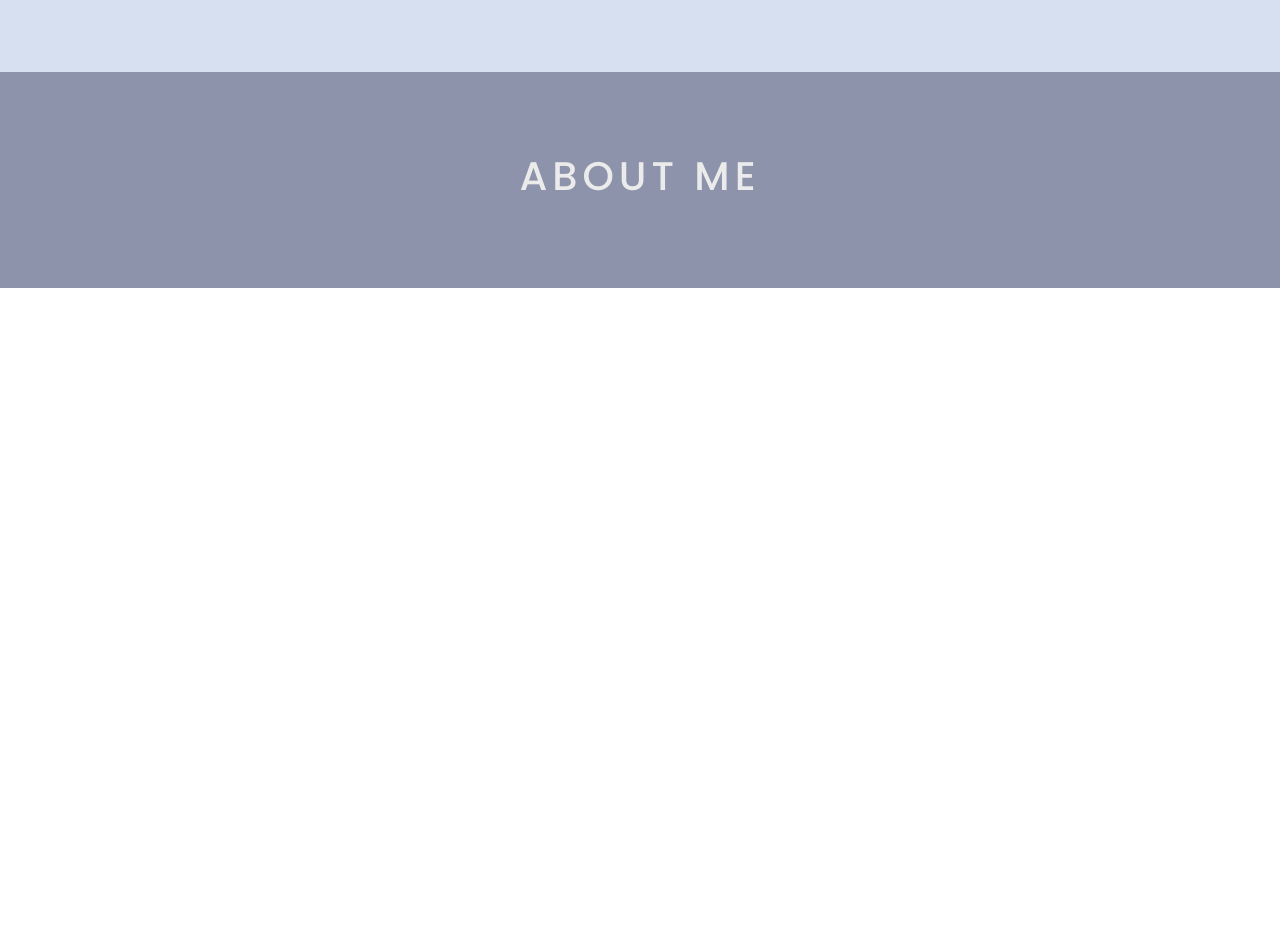
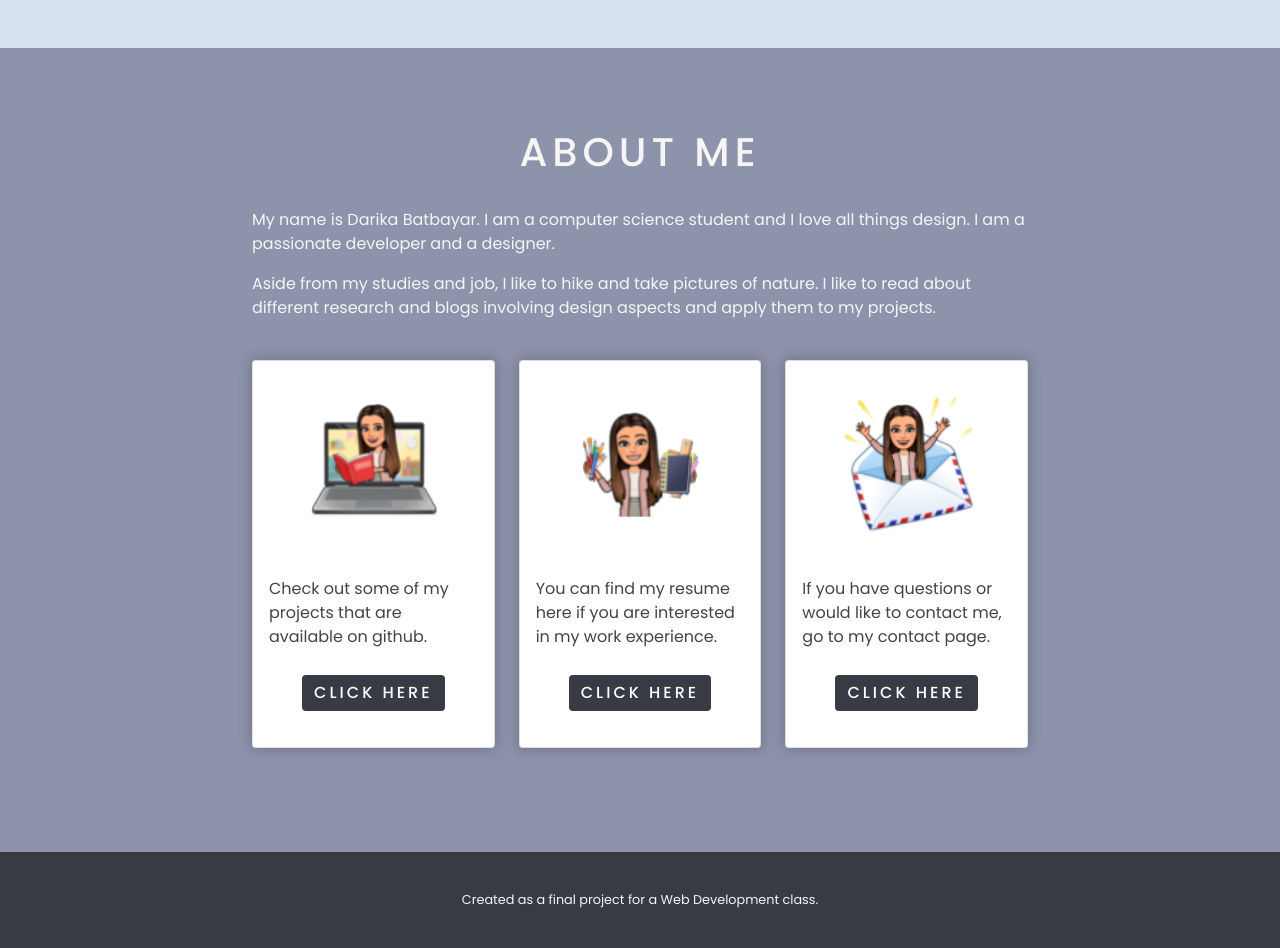
Before and after one commit to DarikaB/DarikaB.github.io, a plain HTML site: page index.html in a window 1280 px wide. Shown: the part 640-1588 px from the top of the page. Before the commit the page ends 928 px from the top, so only its background shows below. Drawn offline with nearby package versions, Linux system fonts and the light colour scheme.

Commit message:
about me section and footer

```diff
--- a/index.html
+++ b/index.html
@@ -10,7 +10,8 @@
     <script src="https://cdn.jsdelivr.net/npm/bootstrap@5.1.0/dist/js/bootstrap.bundle.min.js"
         integrity="sha384-U1DAWAznBHeqEIlVSCgzq+c9gqGAJn5c/t99JyeKa9xxaYpSvHU5awsuZVVFIhvj" crossorigin="anonymous">
     </script>
-    <link href="https://cdn.jsdelivr.net/npm/bootstrap@5.1.0/dist/css/bootstrap.min.css" rel="stylesheet" integrity="sha384-KyZXEAg3QhqLMpG8r+8fhAXLRk2vvoC2f3B09zVXn8CA5QIVfZOJ3BCsw2P0p/We" crossorigin="anonymous">
+    <link href="https://cdn.jsdelivr.net/npm/bootstrap@5.1.0/dist/css/bootstrap.min.css" rel="stylesheet"
+        integrity="sha384-KyZXEAg3QhqLMpG8r+8fhAXLRk2vvoC2f3B09zVXn8CA5QIVfZOJ3BCsw2P0p/We" crossorigin="anonymous">
     <link rel="preconnect" href="https://fonts.googleapis.com">
     <link rel="preconnect" href="https://fonts.gstatic.com" crossorigin>
     <link
@@ -25,7 +26,9 @@
 <body>
     <!-- navigation bar -->
     <nav>
-        <div class="name"><h1>Darika B</h1></div>
+        <div class="name">
+            <h1>Darika B</h1>
+        </div>
         <ul class="nav-links">
             <li>
                 <a href="index.html">Home</a>
@@ -49,18 +52,59 @@
         <img class="profile-img" src="images/circle-bitmoji.png">
         <div class="block-1-text">
             <h3><strong>Welcome to my portfolio.</strong></h3><br>
-            <p>I am a Computer Science student with many hobies and web development is one of them. Here you can learn about me and my experience. </p>
+            <p>I am a Computer Science student with many hobies and web development is one of them. Here you can learn
+                about me and my experience. </p>
             <br>
             <p><em>Don't forget to checkout my projects as well.</em></p>
         </div>
     </section>
 
     <section class="block-2">
-        <div class="block-2-text">
+        <div class="block-2-text container">
             <h1>About Me</h1>
+            <br>
+            <p>My name is Darika Batbayar. I am a computer science student and I love all things design. I am a
+                passionate developer and a designer.</p>
+            <p>Aside from my studies and job, I like to hike and take pictures of nature. I like to read about different
+                research and blogs involving design aspects and apply them to my projects.</p>
+            <br>
+                <div class="row">
+                <div class="col-sm-4">
+                    <div class="card mb-4 box-shado">
+                        <img class="card-img-top" src="images/laptop-bitmoji.png">
+                        <div class="card-body">
+                            <p class="card-text">Check out some of my projects that are available on github.</p>
+                            <a href="projects.html" class="btn btn-primary">CLICK HERE</a>
+                        </div>
+                    </div>
+                </div>
+                <div class="col-sm-4">
+                    <div class="card mb-4 box-shado">
+                        <img class="card-img-top" src="images/study-bitmoji.png">
+                        <div class="card-body">
+                            <p class="card-text">You can find my resume here if you are interested in my work
+                                experience.</p>
+                            <a href="projects.html" class="btn btn-primary">CLICK HERE</a>
+                        </div>
+                    </div>
+                </div>
+                <div class="col-sm-4">
+                    <div class="card mb-4 box-shado">
+                        <img class="card-img-top" src="images/email-bitmoji.png">
+                        <div class="card-body">
+                            <p class="card-text">If you have questions or would like to contact me, go to my contact
+                                page.</p>
+                            <a href="contact-me.html" class="btn btn-primary">CLICK HERE</a>
+                        </div>
+                    </div>
+                </div>
+            </div>
         </div>
+    </section>
 
-    </section>
+    <footer>
+        <p>Created as a final project for a Web Development class.</p>
+    </footer>
 
     <!-- javascript -->
     <script src="apps.js"></script>
--- a/style.css
+++ b/style.css
@@ -117,9 +117,10 @@ nav {
 }
 
 .block-1-text p {
-    width: 500px;
+    width: 800px;
     margin: auto;
     text-align: left;
+
 }
 
 .block-2 {
@@ -131,9 +132,48 @@ nav {
 .block-2-text h1 {
     text-align: center;
     text-transform: uppercase;
-    color:rgb(235, 235, 235);
+    color:rgb(245, 245, 245);
     letter-spacing: 5px;
 }
+
+.block-2-text > p {
+    color:rgb(245, 245, 245);
+}
+
+.block-2-text {
+    max-width: 800px;
+}
+
+.card-img-top {
+    margin: auto;
+    max-width: 200px;
+}
+
+.card {
+    box-shadow: 0px 0px 14px 2px rgba(0, 0, 0, 0.2);
+}
+
+.card-body {
+    text-align: center;
+}
+
+.card-body p {
+    text-align: left;
+}
+
+.card-body a {
+    border: none;
+    text-align: center;
+    background-color: #393B44;
+    margin: 10px 0 20px 0;
+    font-weight: 500;
+    letter-spacing: 3px;
+}
+
+.card-body a:hover {
+    background-color: #8D93AB;
+}
+
 
 .contact-me-page {
     background: #D6E0F0;
@@ -163,8 +203,26 @@ nav {
     font-weight: bold;
 }
 
+.contact-me .btn-primary {
+    border: none;
+    text-align: center;
+    background-color: #393B44;
+    margin: 10px 0 20px 0;
+    font-weight: 500;
+    letter-spacing: 3px;
+}
+
+.contact-me .btn-primary:hover {
+    background-color: #8D93AB;
+}
+
 @media (max-width: 550px) {
     .block-1-text p {
+        width: auto;
+        padding: 0 10%;
+    }
+
+    .block-2-text {
         width: auto;
         padding: 0 10%;
     }
@@ -173,3 +231,15 @@ nav {
         width: auto;
     }
 }
+
+footer {
+    background-color: #393B44;
+}
+
+footer p {
+    text-align: center;
+    color:rgb(245, 245, 245);
+    padding: 3% 10%;
+    margin: 0;
+    font-size: 0.8rem;
+}
```
Also changed, not shown: contact-me.html (+3 -1 lines), projects.html (+3 -0 lines), images/laptop-bitmoji.png (added), images/study-bitmoji.png (added).
